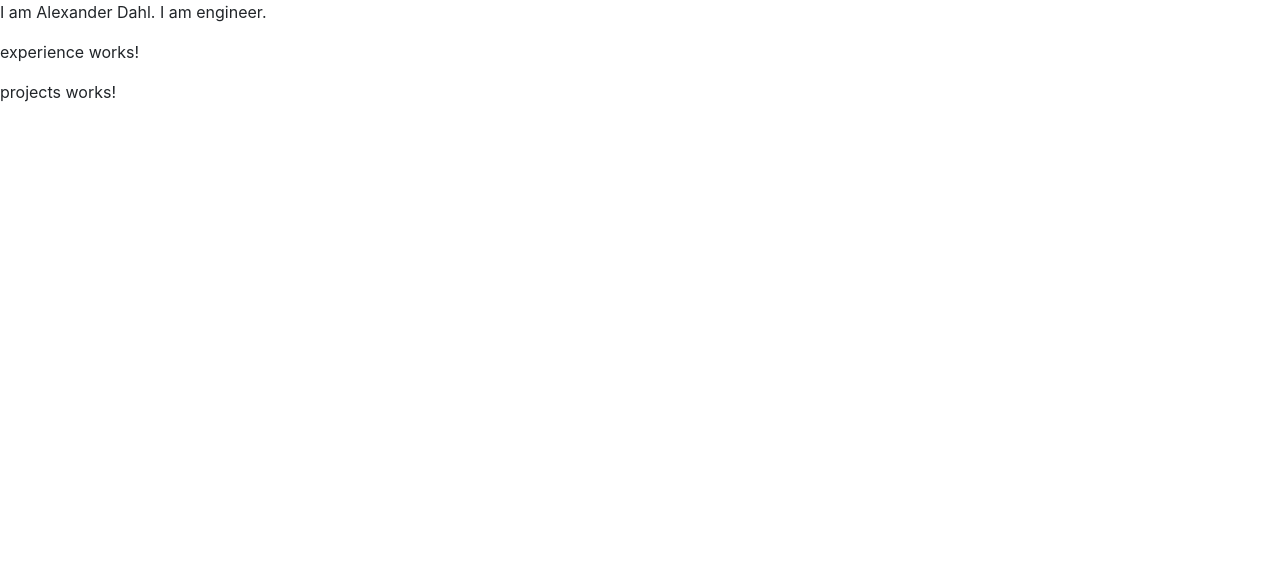
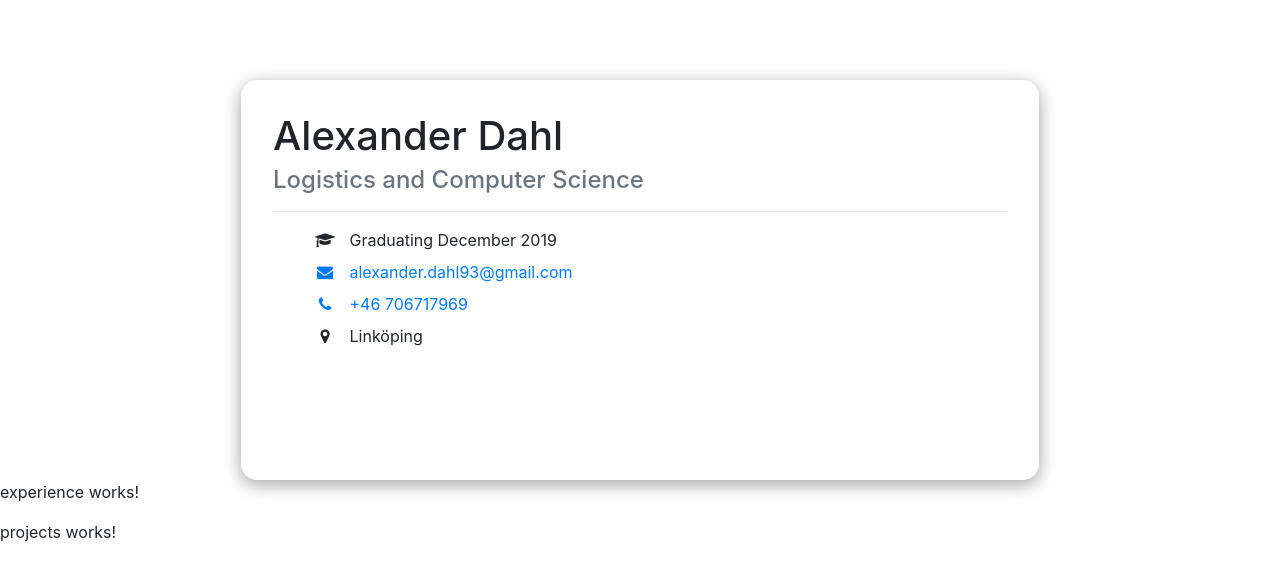
Before and after one commit to aleda145/resumewebpage, an Angular app in the folder resume-app/: page / in a window 1280 px wide. Shown: the top 580 px of the page. Built offline with nearby package versions, Linux system fonts and the light colour scheme.

Commit message:
added profile card info

```diff
--- a/resume-app/angular.json
+++ b/resume-app/angular.json
@@ -24,18 +24,17 @@
             ],
             "styles": [
               "src/styles.css",
-              "node_modules/bootstrap/dist/css/bootstrap.min.css"
+              "node_modules/bootstrap/dist/css/bootstrap.min.css",
+              "node_modules/font-awesome/css/font-awesome.css"
             ],
             "scripts": []
           },
           "configurations": {
             "production": {
-              "fileReplacements": [
-                {
-                  "replace": "src/environments/environment.ts",
-                  "with": "src/environments/environment.prod.ts"
-                }
-              ],
+              "fileReplacements": [{
+                "replace": "src/environments/environment.ts",
+                "with": "src/environments/environment.prod.ts"
+              }],
               "optimization": true,
               "outputHashing": "all",
               "sourceMap": false,
--- a/resume-app/package.json
+++ b/resume-app/package.json
@@ -21,8 +21,10 @@
     "@angular/platform-browser-dynamic": "^6.0.3",
     "@angular/router": "^6.0.3",
     "@ng-bootstrap/ng-bootstrap": "^2.2.0",
+    "angular-font-awesome": "^3.1.2",
     "bootstrap": "^4.1.1",
     "core-js": "^2.5.4",
+    "font-awesome": "^4.7.0",
     "jquery": "^1.9.1",
     "popper.js": "^1.14.3",
     "rxjs": "^6.0.0",
--- a/resume-app/src/app/header/header.component.css
+++ b/resume-app/src/app/header/header.component.css
@@ -0,0 +1,37 @@
+.profile-card {
+  width: 70%;
+  margin-top: 5rem;
+  box-shadow: 0 4px 15px 0 rgba(0, 0, 0, .2), 0 5px 20px 0 rgba(0, 0, 0, .19);
+  border: 2px red;
+  background-color: #fff;
+  /*  margin: -15rem auto 0;*/
+  height: 25rem;
+  border-radius: 1rem;
+  border-top-left-radius: 1rem;
+  border-top-right-radius: 1rem;
+  border-bottom-right-radius: 1rem;
+  border-bottom-left-radius: 1rem;
+}
+
+.card-info {
+  padding: 2rem 2rem 0;
+}
+
+.card-contact-info li {
+  list-style-type: none;
+  margin-bottom: .5rem;
+}
+
+.card-contact-info li i {
+  width: 2rem;
+  text-align: center;
+  padding-right: .5rem;
+}
+
+/*
+.heading {
+    height: 10rem;
+    background-color: #1f5694;
+}
+
+*/
--- a/resume-app/src/app/header/header.component.html
+++ b/resume-app/src/app/header/header.component.html
@@ -1,3 +1,38 @@
-<p>
-I am Alexander Dahl. I am engineer.
-</p>
+<div class="container">
+  <div class="heading">
+
+  </div>
+  <div class="row justify-content-center align-items-center">
+    <div class="card profile-card">
+      <div class="card-info">
+        <h1 class="card-title">Alexander Dahl</h1>
+        <h4 class="card-subtitle text-muted"> Logistics and Computer Science</h4>
+        <hr />
+        <div class="card-contact-info">
+          <ul>
+            <li>
+              <i class="fa fa-graduation-cap"></i> Graduating December 2019
+            </li>
+            <li>
+              <a href="mailto:alexander.dahl93@gmail.com"><i class="fa fa-envelope"></i>
+                alexander.dahl93@gmail.com
+                </a>
+            </li>
+            <li>
+              <a href="tel:+46706717969">
+              <i class="fa fa-phone"></i>
+              +46 706717969
+                </a>
+            </li>
+            <li>
+              <i class="fa fa-map-marker"></i> Linköping
+            </li>
+          </ul>
+        </div>
+      </div>
+    </div>
+
+
+  </div>
+
+</div>
```
Also changed, not shown: 1 other file (tests, documents, lock files or other folders).
